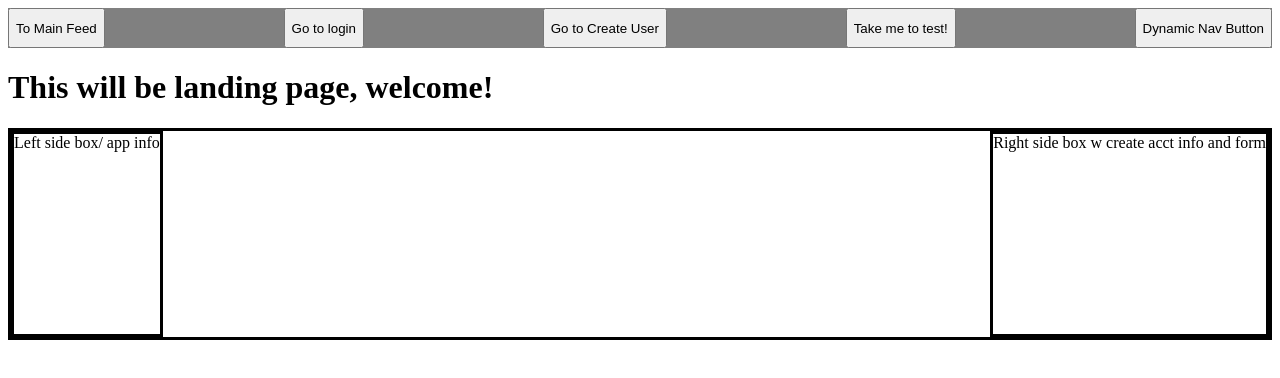
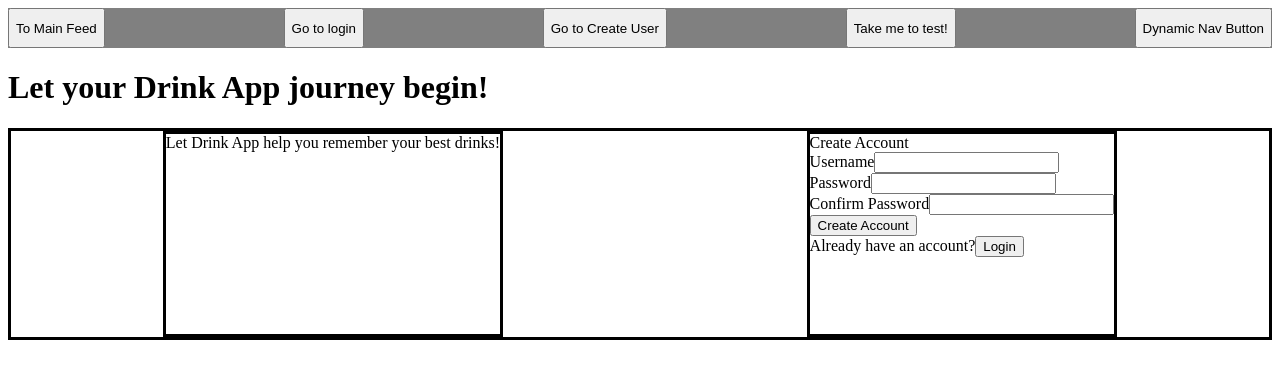
Before and after one commit to Axolotl-Group-Project/Group-Project-, a React app: page / in a window 1280 px wide. Shown: the top 378 px of the page. Built offline with nearby package versions, Linux system fonts and the light colour scheme.

Commit message:
work on createuser form

```diff
--- a/client/components/CreateUser.jsx
+++ b/client/components/CreateUser.jsx
@@ -1,14 +1,57 @@
-import React from 'react';
-
+import React, { useState, useEffect } from 'react';
+import {Link, Route, Routes, useNavigate} from "react-router-dom";
 
 const CreateUser = () => {
+  const [username, setUsername] = useState('');
+  const [password, setPassword] = useState('');
+
+  const handleSubmit = (e) => {
+    e.preventDefault();
+    console.log('Submitted:', { username, password });
+  };
+
+  const handleLoginClick = () => {
+    navigate('../Login')
+  }
+
   return (
     <div>
-        <h1>This will be landing page, welcome! </h1>
-        <div style={{display:'flex',border:'solid', justifyContent:'space-between'}}>
+        <h1>Let your Drink App journey begin!</h1>
 
-        <div style={{border:'solid',height:'200px'}}>Left side box/ app info</div>
-        <div style={{border:'solid'}}>Right side box w create acct info and form</div>
+        <div style={{display:'flex',border:'solid', justifyContent:'space-around'}}>
+
+        <div style={{border:'solid',height:'200px'}}>Let Drink App help you remember your best drinks!</div>
+        <div style={{border:'solid'}}>
+          <form>
+            <label>Create Account</label>
+            <br />
+            <label>Username</label>
+            <input
+              type='text'
+              value={username}
+              onChange={(e) => setUsername(e.target.value)}
+              />
+            <br />
+            <label>Password</label>
+            <input
+              type='text'
+              value={password}
+              onChange={(e) => setPassword(e.target.value)}
+              />
+            <br />
+            <label>Confirm Password</label>
+            <input
+              type='text'
+              value={password}
+              onChange={(e) => setPassword(e.target.value)}
+              />
+            <br />
+            <button type='submit' onClick={handleSubmit}>Create Account</button>
+            <br />
+            <label>Already have an account?</label>
+            <button onClick={handleLoginClick}>Login</button>
+          </form>
+        </div>
         </div>
     </div>
   )
--- a/client/components/Login.jsx
+++ b/client/components/Login.jsx
@@ -12,13 +12,14 @@ const Login = () => {
         console.log('Submitted:', { username, password });
       };
 
-    const handleHaveAnAccountClick = () => {
+    const handleCreateUser = () => {
         //why doesn't this go anywhere?
-        navigate('../createUser')
+        navigate('../CreateUser')
     }
 
       return(
         <div className='login-form'>
+            <h1>Login Page</h1>
             <form>
                 <label>
                 Username:
@@ -41,7 +42,7 @@ const Login = () => {
                 <button type='submit' onClick={handleSubmit}>Login</button>
                 <br />
                 <label>Don't have an account?</label>
-                <button onClick={handleHaveAnAccountClick}>Create one!</button>
+                <button onClick={handleCreateUser}>Create one!</button>
             </form>
         </div>
     )
```
